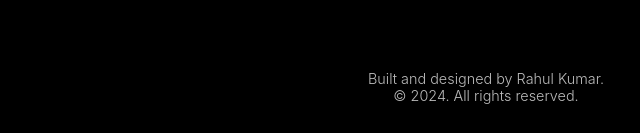
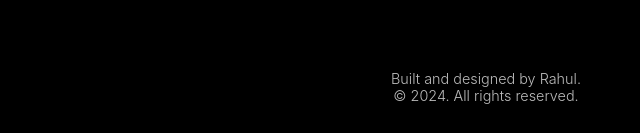
Before and after one commit to krrahul23/portfolio, a Next.js app: page / in a window 1280 px wide. Shown: the part 3369-3502 px from the top of the page, without its empty margins (154-794 px from the left). Built offline with nearby package versions, Linux system fonts and the light colour scheme.

Commit message:
small change

```diff
--- a/components/footer/Footer.tsx
+++ b/components/footer/Footer.tsx
@@ -5,7 +5,7 @@ const Footer = () => {
   return (
     <FooterContainer>
       <Fade triggerOnce direction="up" cascade damping={0.2}>
-        <Text>Built and designed by Rahul Kumar.</Text>
+        <Text>Built and designed by Rahul.</Text>
         <Text>&copy; {new Date().getFullYear()}. All rights reserved.</Text>
       </Fade>
     </FooterContainer>
--- a/pages/index.tsx
+++ b/pages/index.tsx
@@ -13,7 +13,7 @@ export default function Home() {
   return (
     <>
       <Head>
-        <title>Rahul Kumar | Portfolio</title>
+        <title>Rahul | Portfolio</title>
         <meta name="description" content="Portfolio by Rahul" />
         <link rel="icon" href="/favicon.ico" />
       </Head>
```
